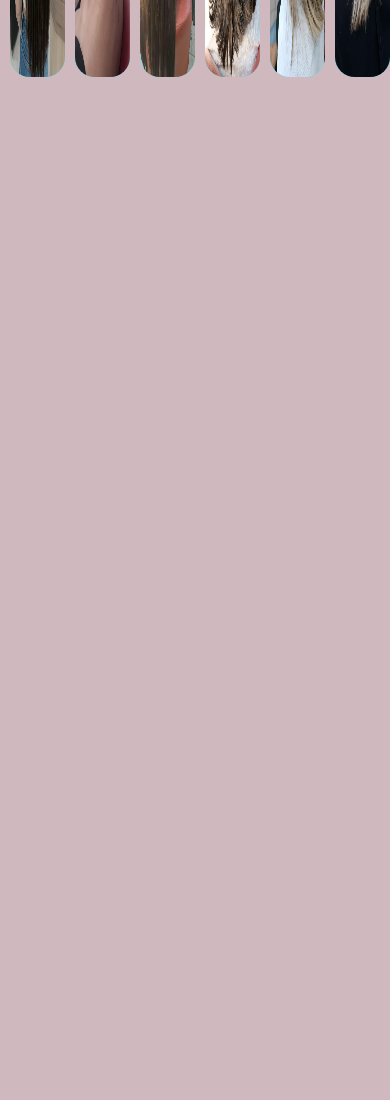
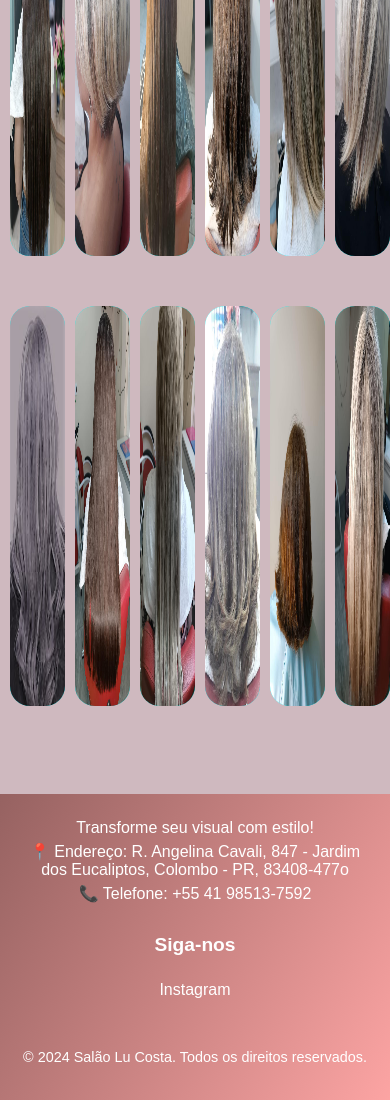
Before and after one commit to tskkks/TCCpricipal, a plain HTML site: page TCC_css/paginas/produtos.html in a window 390 px wide. Shown: the part 573-1673 px from the top of the page. Before the commit the page ends 844 px from the top, so only its background shows below. Drawn offline with Linux system fonts and the light colour scheme.

Commit message:
Add files via upload

```diff
--- a/TCC_css/css/produtos.css
+++ b/TCC_css/css/produtos.css
@@ -37,10 +37,13 @@ div{
 }
 
 .icons{
-    width: 5%;
+    width: 15%;
 
 }
-
+.icons p{
+    text-shadow: 1px 1px 2px pink;
+    color:rgb(255, 255, 255);
+}
 nav a {
     font-family:'Optima';
     text-decoration: none;
@@ -59,10 +62,16 @@ nav a:hover {
 #icon_Contact{
     height: 30px;
     width: 30px;
+    padding: 10px
 }
 
 .container{
-    margin-top: 250px;
+    margin-top: 100px;
+    display:flex;
+}
+
+.container2{
+    margin-top: 50px;
     display:flex;
 }
 
@@ -86,3 +95,86 @@ nav a:hover {
     height:100%;
     border-radius: 20px;
 }
+
+footer{
+    background:linear-gradient(120deg,#966261 0%, #FCA4A3 100%);
+    color: white;
+    padding: 20px;
+    text-align: center;
+    font-family: Arial, sans-serif;
+}
+
+/* Container do Footer */
+.footer-container {
+    display: flex;
+    justify-content: space-between;
+    flex-wrap: wrap;
+    max-width: 1200px;
+    margin: 0 auto;
+}
+
+/* Estilo de Contato */
+.footer-contact h3 {
+    font-size: 1.5em;
+}
+
+.footer-contact p {
+    margin: 5px 0;
+}
+
+/* Estilo de Redes Sociais */
+.footer-social h4 {
+    font-size: 1.2em;
+}
+
+.footer-social ul {
+    list-style-type: none;
+    padding: 0;
+}
+
+.footer-social ul li {
+    margin: 5px 0;
+}
+
+.footer-social ul li a {
+    color: #fff;
+    text-decoration: none;
+    transition: color 0.3s ease;
+}
+
+.footer-social ul li a:hover {
+    color: #f39c12;
+}
+
+/* Estilo do Copyright */
+.footer-copyright {
+    margin-top: 20px;
+    font-size: 0.9em;
+}
+
+/* Responsividade */
+@media (max-width: 768px) {
+    .footer-container {
+        flex-direction: column;
+        text-align: center;
+    }
+}
+
+h3{
+    text-align: center;
+    font-size: xx-large;
+    color: #FF819F;
+    text-shadow: white 3px 1px 3px;
+}
+
+main {
+    margin:auto;
+    margin-top:200px;
+    width: 90%;
+    justify-self: center;
+}
+
+h1{
+    text-align: center;
+    text-shadow: gray 3px 1px 3px;
+}
--- a/TCC_css/css/style.css
+++ b/TCC_css/css/style.css
@@ -44,12 +44,13 @@ div{
 }
 .icons a{
     font-size:large ;
-    text-align: justify;
+    position:relative;
+    top:-10px;
 }
 .icons p{
-
+    text-shadow: 1px 1px 2px pink;
+    color:rgb(255, 255, 255);
 }
-
 nav a {
     font-family:'Optima';
     text-decoration: none;
@@ -76,12 +77,7 @@ main {
 #icon_Contact{
     height: 30px;
     width: 30px;
-}
-
-
-#myCarousel{
-    width: 100%;
-    height: 500px
+    padding: 10px;
 }
 
 .Box_certificados{
@@ -95,5 +91,72 @@ main {
 
 footer{
     background:linear-gradient(120deg,#966261 0%, #FCA4A3 100%);
+    color: white;
+    padding: 20px;
+    text-align: center;
+    font-family: Arial, sans-serif;
+}
 
+/* Container do Footer */
+.footer-container {
+    display: flex;
+    justify-content: space-between;
+    flex-wrap: wrap;
+    max-width: 1200px;
+    margin: 0 auto;
 }
+
+/* Estilo de Contato */
+.footer-contact h3 {
+    font-size: 1.5em;
+}
+
+.footer-contact p {
+    margin: 5px 0;
+}
+
+/* Estilo de Redes Sociais */
+.footer-social h4 {
+    font-size: 1.2em;
+}
+
+.footer-social ul {
+    list-style-type: none;
+    padding: 0;
+}
+
+.footer-social ul li {
+    margin: 5px 0;
+}
+
+.footer-social ul li a {
+    color: #fff;
+    text-decoration: none;
+    transition: color 0.3s ease;
+}
+
+.footer-social ul li a:hover {
+    color: #f39c12;
+}
+
+/* Estilo do Copyright */
+.footer-copyright {
+    margin-top: 20px;
+    font-size: 0.9em;
+}
+
+/* Responsividade */
+@media (max-width: 768px) {
+    .footer-container {
+        flex-direction: column;
+        text-align: center;
+    }
+}
+
+
+h3{
+    text-align: center;
+    font-size: xx-large;
+    color: #FF819F;
+    text-shadow: white 3px 1px 3px;
+}
--- a/TCC_css/paginas/produtos.html
+++ b/TCC_css/paginas/produtos.html
@@ -20,16 +20,18 @@
                      <li id="produtos"><a href="../paginas/produtos.html">Serviços</a></li>
                  </div>
                  <div class="icons">
-                     <li id="Address"><a href="https://www.google.com/maps/place/L%C3%BA+Costa+Sal%C3%A3o+de+Beleza/@-25.3649553,-49.1752226,20.25z/data=!4m10!1m2!2m1!1ssal%C3%A3o+lu+costa!3m6!1s0x94dce943801bd3ed:0xb70b702acdd9fd20!8m2!3d-25.3650084!4d-49.1749601!15sCg9zYWzDo28gbHUgY29zdGFaESIPc2Fsw6NvIGx1IGNvc3RhkgEMYmVhdXR5X3NhbG9umgEjQ2haRFNVaE5NRzluUzBWSlEwRm5TVVJwTW1ZemFFTkJFQUXgAQA!16s%2Fg%2F11lkzcj0qv?entry=ttu&g_ep=EgoyMDI0MTAwMi4xIKXMDSoASAFQAw%3D%3D"><img src="../imagens/pinip.png" id="icon_Contact"></a></li>
-                     <li id="whatts"><a href="https://wa.me/5541985137592"><img src="../imagens/whatsapp.png" id="icon_Contact"></img></a></li>
-                     <li id="insta"><a href="https://www.instagram.com/lu_costahair?igsh=MTMxZ3ZhemNwZ2dyNA=="><img src="../imagens/Instagram_icon.png" id="icon_Contact"></img></a></li>
-                 </div>
+                    <p >Entre em contato conosco!</p>
+                    <a href="https://www.google.com/maps/place/L%C3%BA+Costa+Sal%C3%A3o+de+Beleza/@-25.3649553,-49.1752226,20.25z/data=!4m10!1m2!2m1!1ssal%C3%A3o+lu+costa!3m6!1s0x94dce943801bd3ed:0xb70b702acdd9fd20!8m2!3d-25.3650084!4d-49.1749601!15sCg9zYWzDo28gbHUgY29zdGFaESIPc2Fsw6NvIGx1IGNvc3RhkgEMYmVhdXR5X3NhbG9umgEjQ2haRFNVaE5NRzluUzBWSlEwRm5TVVJwTW1ZemFFTkJFQUXgAQA!16s%2Fg%2F11lkzcj0qv?entry=ttu&g_ep=EgoyMDI0MTAwMi4xIKXMDSoASAFQAw%3D%3D"><img src="../imagens/pinip.png" id="icon_Contact"></a>
+                    <a href="https://wa.me/5541985137592"><img src="../imagens/whatsapp.png" id="icon_Contact"></img></a>
+                    <a href="https://www.instagram.com/lu_costahair?igsh=MTMxZ3ZhemNwZ2dyNA=="><img src="../imagens/Instagram_icon.png" id="icon_Contact"></img></a>
+                </div>
              </ul>
          </nav>
         </div>
      </header>
  <body>
-
+    <main>
+    <h1>Galeria de fotos dos serviços prestados no salão</h1></main>
  <div class="container">
     <div class="card"><img src="../imagens/rapunzel.jpeg"></div>
     <div class="card"><img src="../imagens/corteKaren.jpeg"></div>
@@ -38,6 +40,40 @@
     <div class="card"><img src="../imagens/mechas.jpeg"></div>
     <div class="card"><img src="../imagens/cabelo1.jpeg"></div>
   </div>
+  <div class="container2">
+    <div class="card"><img src="../imagens/cinza.jpeg"></div>
+    <div class="card"><img src="../imagens/cabelão.jpeg"></div>
+    <div class="card"><img src="../imagens/mechas2.jpeg"></div>
+    <div class="card"><img src="../imagens/mechas3.jpeg"></div>
+    <div class="card"><img src="../imagens/ruivo.jpeg"></div>
+    <div class="card"><img src="../imagens/loiro.jpeg"></div>
+  </div>
+ <br>
+ <br>
+ <br>
+ <br>
+ </body>
+ <footer>
+    <div class="footer-container">
+        <!-- Informações de Contato -->
+        <div class="footer-contact">
+            <p>Transforme seu visual com estilo!</p>
+            <p>📍 Endereço: R. Angelina Cavali, 847 - Jardim dos Eucaliptos, Colombo - PR, 83408-477o</p>
+            <p>📞 Telefone: +55 41 98513-7592</p>
+        </div>
 
- </body>
+        <!-- Links de Redes Sociais -->
+        <div class="footer-social">
+            <h4>Siga-nos</h4>
+            <ul>
+                <li><a href="https://www.instagram.com/lu_costahair?igsh=MTMxZ3ZhemNwZ2dyNA==" target="_blank">Instagram</a></li>
+            </ul>
+        </div>
+
+        <!-- Copyright -->
+        <div class="footer-copyright">
+            <p>&copy; 2024 Salão Lu Costa. Todos os direitos reservados.</p>
+        </div>
+    </div>
+</footer>
  </html>
```
Also changed, not shown: TCC_css/index.html (+28 -4 lines), TCC_css/imagens/cabelão.jpeg (added), TCC_css/imagens/cinza.jpeg (added), TCC_css/imagens/loiro.jpeg (added), TCC_css/imagens/mechas2.jpeg (added), TCC_css/imagens/mechas3.jpeg (added), TCC_css/imagens/ruivo.jpeg (added).
